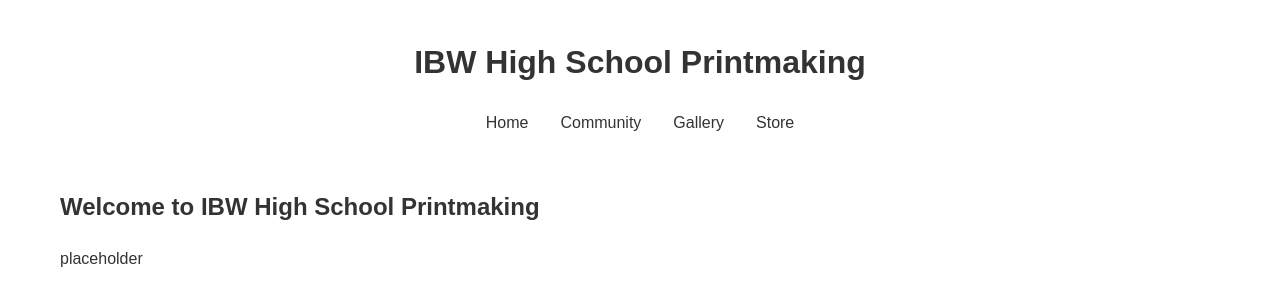
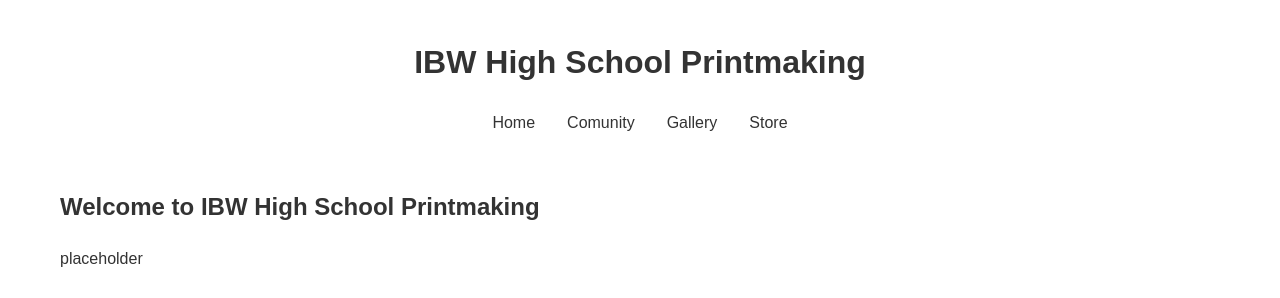
Before and after one commit to IBWPrintmaking/IBWPrintmaking.github.io, a Jekyll site: the page built from index.html, in a window 1280 px wide. Shown: the top 298 px of the page. Built offline with Jekyll 4.4.1, drawn with Linux system fonts in a browser that asks for light colours.

Commit message:
Update header.html

```diff
--- a/_includes/header.html
+++ b/_includes/header.html
@@ -4,7 +4,7 @@
       <nav>
         <ul>
           <li><a href="{{ '/' | relative_url }}">Home</a></li>
-          <li><a href="{{ '/blog.html' | relative_url }}">Community</a></li>
+          <li><a href="{{ '/blog.html' | relative_url }}">Comunity</a></li>
           <li><a href="{{ '/gallery.html' | relative_url }}">Gallery</a></li>
           <li><a href="{{ '/store.html' | relative_url }}">Store</a></li>
         </ul>
```
